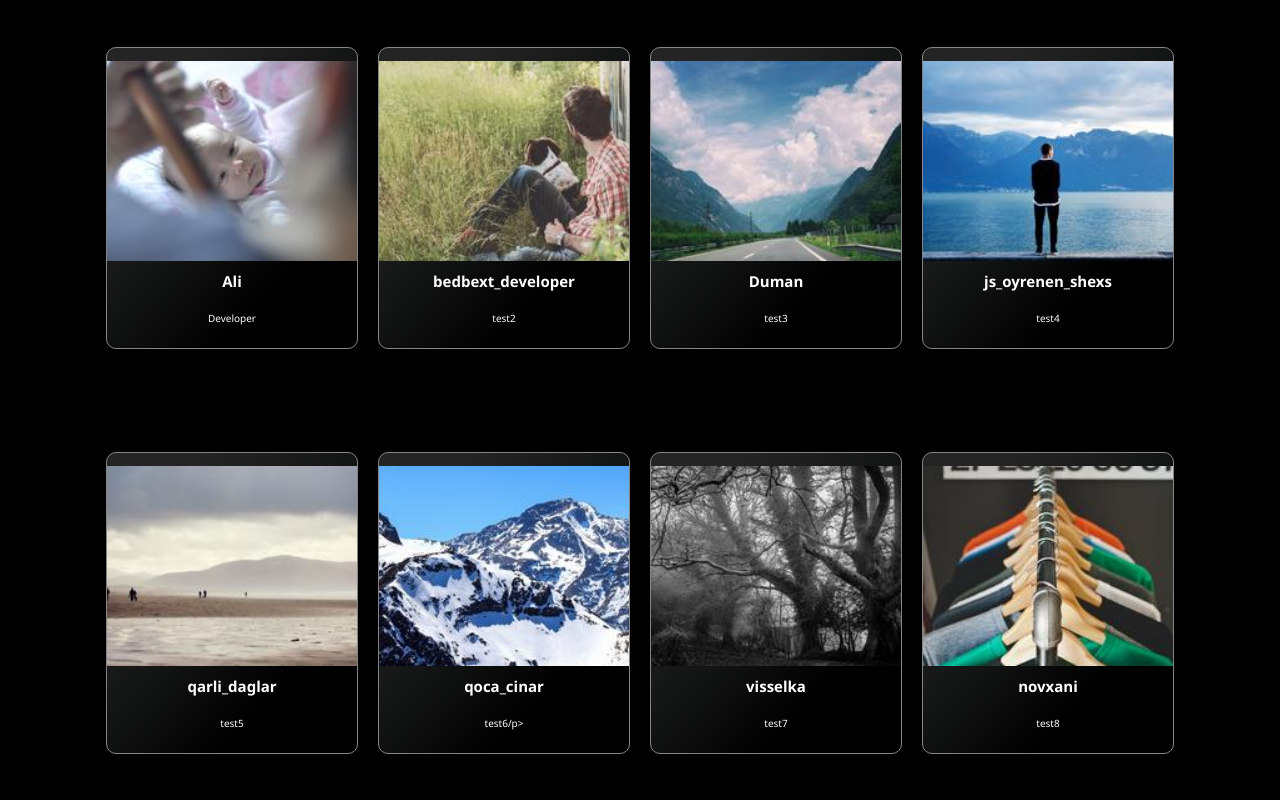
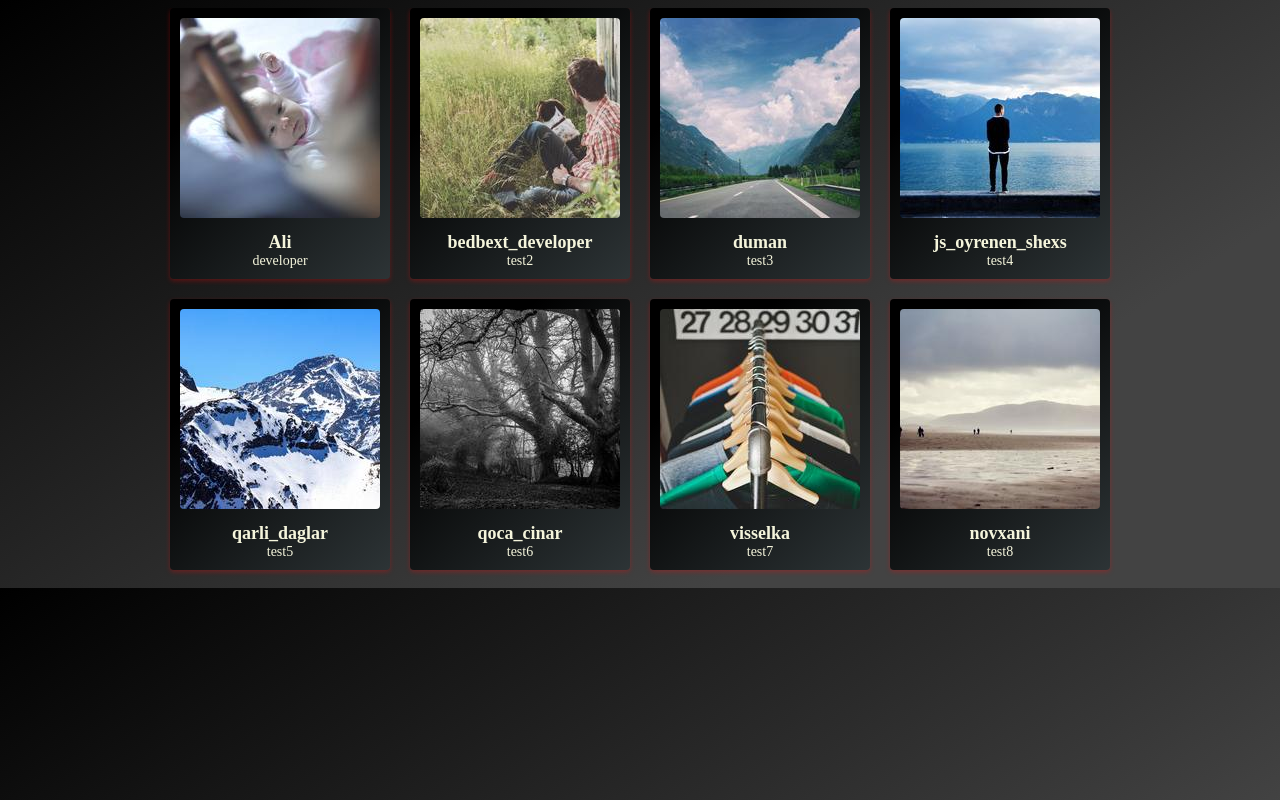
Before and after one commit to Orkhan647/Orxan-Js-tasks, a plain HTML site: page users data/index.html in a window 1280 px wide. Drawn offline with Linux system fonts and the light colour scheme.

Commit message:
Finish Task #Users Data

```diff
--- a/users data/app.js
+++ b/users data/app.js
@@ -48,3 +48,31 @@ const users=[
         job:'test8',
     },
 ]
+
+
+const topCardContainer = document.getElementById("top-cards");
+const bottomCardContainer = document.getElementById("bottom-cards");
+
+users.forEach((user, index) => {
+  const card = document.createElement("div");
+  card.classList.add("card");
+
+  const image = document.createElement("img");
+  image.src = `img/${user.img}.jpg`; // Assuming the images have jpg extension and are named as "ali.jpg", "bedbext_developer.jpg", etc.
+  image.classList.add("card-image"); // Add a class to the image element
+  card.appendChild(image);
+
+  const username = document.createElement("h3");
+  username.textContent = user.username;
+  card.appendChild(username);
+
+  const job = document.createElement("p");
+  job.textContent = user.job;
+  card.appendChild(job);
+
+  if (index < users.length / 2) {
+    topCardContainer.appendChild(card);
+  } else {
+    bottomCardContainer.appendChild(card);
+  }
+});
--- a/users data/index.html
+++ b/users data/index.html
@@ -9,52 +9,11 @@
   </head>
 
   <body>
-    <div id="root" class="cards-container">
-        <div class="top-cards">
-          <div class="card">
-            <img src="./img/ali.jpg" alt="Card image">
-            <h2>Ali</h2>
-            <p>Developer</p>
-          </div>
-          <div class="card">
-            <img src="./img/bedbext_developer.jpg" alt="Card image">
-            <h2>bedbext_developer</h2>
-            <p>test2</p>
-          </div>
-          <div class="card">
-            <img src="./img/duman.jpg" alt="Card image">
-            <h2>Duman</h2>
-            <p>test3</p>
-          </div>
-          <div class="card">
-            <img src="./img/js_oyrenen_shexs.jpg" alt="Card image">
-            <h2>js_oyrenen_shexs</h2>
-            <p>test4</p>
-          </div>
-        </div>
-        <div class="bottom-cards">
-          <div class="card">
-            <img src="./img/novxani.jpg" alt="Card image">
-            <h2>qarli_daglar</h2>
-            <p>test5</p>
-          </div>
-          <div class="card">
-            <img src="./img/qarli_daglar.jpg" alt="Card image">
-            <h2>qoca_cinar</h2>
-            <p>test6/p>
-          </div>
-          <div class="card">
-            <img src="./img/qoca_cinar.jpg" alt="Card image">
-            <h2>visselka</h2>
-            <p>test7</p>
-          </div>
-          <div class="card">
-            <img src="./img/visselka.jpg" alt="Card image">
-            <h2>novxani</h2>
-            <p>test8</p>
-          </div>
-        </div>
-      </div>
+    <div class="cards-container">
+      <div class="top-cards" id="top-cards"></div>
+      <div class="bottom-cards" id="bottom-cards"></div>
+    </div>
+
     <script src="./app.js"></script>
   </body>
 </html>
--- a/users data/style.css
+++ b/users data/style.css
@@ -1,25 +1,15 @@
-:root {
-  font-family: "Segoe UI", Tahoma, Geneva, Verdana, sans-serif;
-  font-size: 10px;
+body {
+  background-color: #000000;
+  background-image: linear-gradient(147deg, #000000 0%, #434343 74%);
 }
-
-body,
-html {
-  margin: 0;
-  padding: 0;
-  height: 100vh;
-  background-color: black;
-  overflow: hidden;
-}
-
 .cards-container {
   display: flex;
-  flex-wrap: wrap;
   justify-content: center;
   align-items: center;
   gap: 10px;
   height: 100%;
   overflow: hidden;
+  flex-wrap: wrap;
 }
 
 .top-cards,
@@ -31,50 +21,40 @@ html {
 }
 
 .card {
-  position: relative;
-  border: 1px solid rgb(133, 133, 133);
-  border-radius: 10px;
-  width: 250px;
-  height: 300px;
-  background: linear-gradient(
-    313deg,
-    rgba(0, 0, 0, 1) 26%,
-    rgb(19, 20, 20) 52%,
-    rgb(36, 36, 36) 82%
-  );
-  cursor: pointer;
-  overflow: hidden;
-  display: flex;
-  flex-direction: column;
-  justify-content: center;
-  align-items: center;
-  text-align: center;
+  width: 200px;
+  padding: 10px;
+  background-color: #2d3436;
+  background-image: linear-gradient(315deg, #2d3436 0%, #000000 74%);
+  box-shadow: 0 2px 5px rgba(248, 10, 10, 0.3);
+  margin-bottom: 10px;
+  border-radius: 4px;
+  transition: transform 0.3s, box-shadow 0.3s;
+}
+
+.card:hover {
+  box-shadow: 0 4px 8px rgba(172, 172, 172, 0.9);
+  transform: scale(1.05);
 }
 
 .card img {
   width: 100%;
-  height: 200px;
-  object-fit: cover;
+  height: auto;
+  border-radius: 4px;
+  margin-bottom: 10px;
 }
 
-.card h2,
-.card p {
-  font-size: 1.5rem;
-  padding: 10px;
+.card h3 {
   margin: 0;
-  color: white;
+  font-size: 18px;
 }
 
 .card p {
-  font-size: 1rem;
+  margin: 0;
+  font-size: 14px;
+  color: #777;
 }
-
-.card {
-  transition: transform 0.5s, box-shadow 0.5s;
+.card h3,
+.card p {
+  text-align: center;
+  color: beige;
 }
-
-.card:hover {
-  box-shadow: 0 0 30px rgba(167, 167, 168, 0.5);
-  transform: scale(1.1);
-
-}
```
